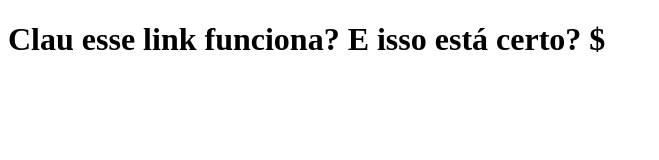
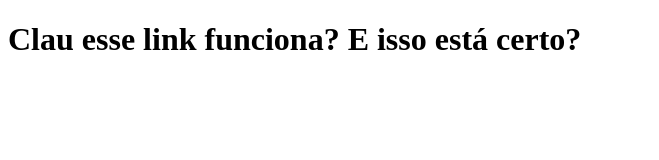
Before and after one commit to raulcgomes/tabnews-clone, a Next.js app: page / in a window 1280 px wide. Shown: the top 160 px of the page, without its empty margins (0-659 px from the left). Built offline with nearby package versions, Linux system fonts and the light colour scheme.

Commit message:
change sequence

```diff
--- a/pages/index.js
+++ b/pages/index.js
@@ -1,7 +1,3 @@
-function Home(){
-    return <h1>Clau esse link funciona? E isso está certo? ${getDateTime}</h1>
-}
-
 function getDateTime(){
     const now = new Date();
     const hour = now.getHours();
@@ -9,4 +5,8 @@ function getDateTime(){
     return `${hour}:${minute}`;
 }
 
+function Home(){
+    return <h1>Clau esse link funciona? E isso está certo? {getDateTime}</h1>
+}
+
 export default Home;
```
